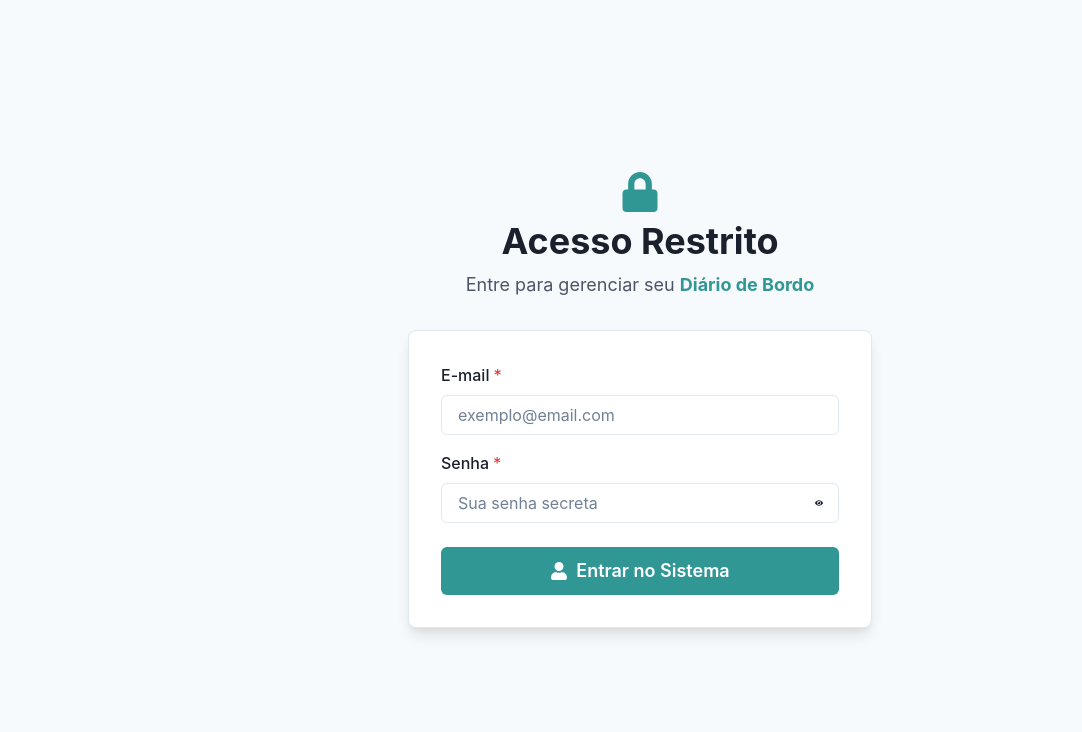
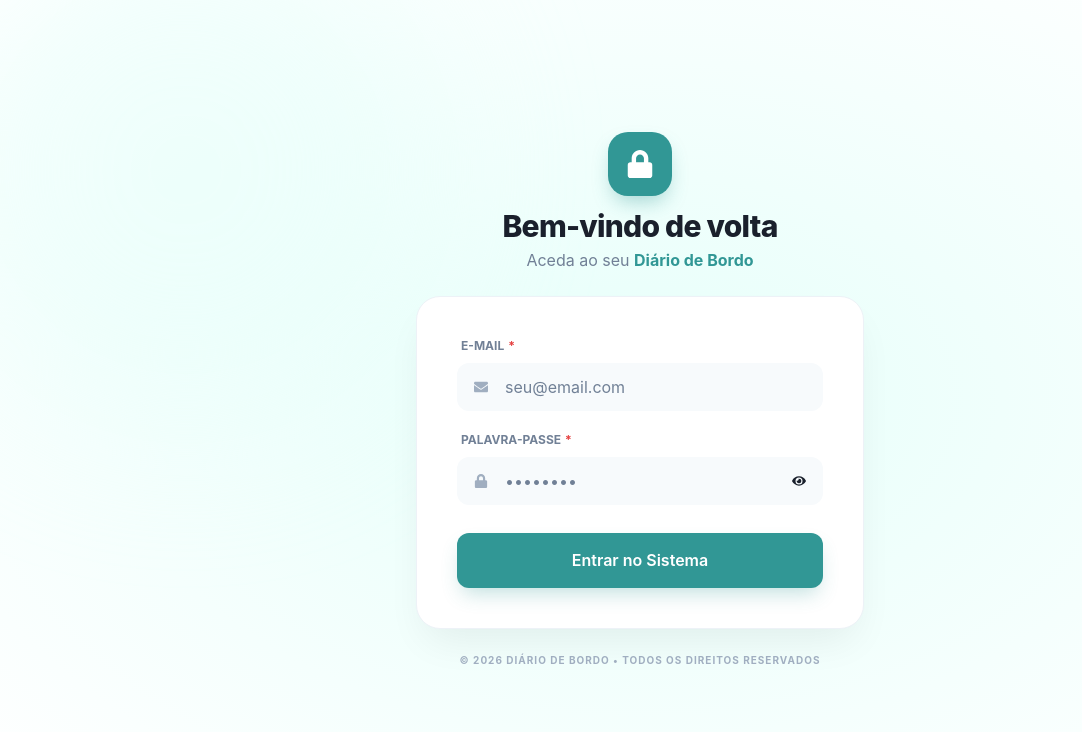
Before and after one commit to pedrokusssy/diario-bordo-frontend, a React (Vite) app: page / in a window 1280 px wide. Shown: the top 732 px of the page, without its empty margins (0-1082 px from the left). Built offline with nearby package versions, Linux system fonts and the light colour scheme; no server answers.

Commit message:
feature (new view : nova login page

```diff
--- a/src/pages/login.jsx
+++ b/src/pages/login.jsx
@@ -12,69 +12,69 @@ import {
   Icon,
   InputGroup,
   InputRightElement,
-  useToast
+  useToast,
+  InputLeftElement,
+  Center,
+  SlideFade,
+  Container,
+  VStack,
+  IconButton
 } from "@chakra-ui/react";
 import { useState } from "react";
-import { FaLock, FaUser, FaEye, FaEyeSlash } from "react-icons/fa";
-import { useNavigate } from "react-router-dom";
+import { FaLock, FaEye, FaEyeSlash, FaEnvelope } from "react-icons/fa";
 import api from "../services/api";
-import { useAppGlobal } from "../contexts/DiarioContext";
 
 function Login() {
   const [showPassword, setShowPassword] = useState(false);
   const [email, setEmail] = useState("");
   const [password, setPassword] = useState("");
+  const [isLoading, setIsLoading] = useState(false);
 
-  const {loginSucesso} = useAppGlobal();
+  const toast = useToast();
 
-  const navigate = useNavigate();
-  const toast = useToast();
+  // Cores Modernas
+  const bgGradient = useColorModeValue(
+    "radial(teal.50 0%, white 100%)",
+    "radial(gray.900 0%, gray.800 100%)"
+  );
+  const cardBg = useColorModeValue("white", "gray.700");
+  const inputBg = useColorModeValue("gray.50", "gray.800");
+  const subTextColor = useColorModeValue("gray.500", "gray.400");
 
   const handleLogin = async (e) => {
     e.preventDefault();
-
-    const dadosLogin = {
-      "email": email,
-      "password": password
-    }
+    setIsLoading(true);
 
     try {
-      console.log(dadosLogin)
-      // Dentro do handleLogin no login.jsx
-      const response = await api.post("/auth/login", dadosLogin);
-
+      const response = await api.post("/auth/login", { email, password });
       const { token, pessoaId, nome } = response.data;
 
-      // Guardamos o ID da pessoa para usar nas rotas de Diário
       localStorage.setItem("token", token);
       localStorage.setItem("pessoaId", pessoaId);
       localStorage.setItem("userName", nome);
       localStorage.setItem("isLogged", "true");
 
       toast({
-        title: "Bem-vindo!",
-        description: "Login realizado com sucesso.",
+        title: `Bem-vindo, ${nome}!`,
         status: "success",
-        duration: 3000,
+        duration: 2000,
+        variant: "subtle"
       });
 
-      // 2. Redireciona o utilizador para a Dashboard ou Lista de Diários
+      setTimeout(() => {
         window.location.href = "/diarios";
-
-      // 3. (Opcional mas recomendado) Força o Contexto a carregar os dados
-      // refreshAllData(); se estiveres a usar aquele contexto que criámos
+      }, 500);
 
     } catch (error) {
-      console.error("Erro no login. Credenciais erradas?", error);
       toast({
-        title: "Erro no login",
-        description: "E-mail ou senha inválidos.",
+        title: "Erro de Acesso",
+        description: "Credenciais inválidas.",
         status: "error",
         duration: 3000,
       });
+    } finally {
+      setIsLoading(false);
     }
-
-
   };
 
   return (
@@ -82,82 +82,139 @@ function Login() {
       minH="100vh"
       align="center"
       justify="center"
-      bg={useColorModeValue("gray.50", "gray.800")}
+      bgGradient={bgGradient}
+      position="relative"
+      px={4} // Margem de segurança para mobile
     >
-      <Stack spacing={8} mx="auto" maxW="lg" py={12} px={6} w="full">
-        {/* Cabeçalho */}
-        <Stack align="center">
-          <Icon as={FaLock} w={10} h={10} color="teal.500" />
-          <Heading fontSize="4xl" textAlign="center">
-            Acesso Restrito
+      {/* Decoração de fundo sutil */}
+      <Box
+        position="absolute" top="-10%" left="-5%"
+        w={{ base: "300px", md: "500px" }}
+        h={{ base: "300px", md: "500px" }}
+        bg="teal.50" borderRadius="full" filter="blur(80px)" opacity="0.5" zIndex={0}
+      />
+
+      <Container maxW={{ base: "full", sm: "md" }} p={0} zIndex={1}>
+        <SlideFade in={true} offsetY="20px">
+          <Stack spacing={6}>
+
+            {/* Header Responsivo */}
+            <VStack spacing={3} textAlign="center">
+              <Center
+                w={{ base: 14, md: 16 }}
+                h={{ base: 14, md: 16 }}
+                bg="teal.500"
+                borderRadius="20px"
+                shadow="0 10px 20px -5px rgba(49, 151, 149, 0.4)"
+              >
+                <Icon as={FaLock} w={{ base: 6, md: 7 }} h={{ base: 6, md: 7 }} color="white" />
+              </Center>
+              <Box>
+                <Heading
+                  fontSize={{ base: "2xl", md: "3xl" }}
+                  fontWeight="800"
+                  color={useColorModeValue("gray.800", "white")}
+                  letterSpacing="tight"
+                >
+                  Bem-vindo de volta
                 </Heading>
-          <Text fontSize="lg" color="gray.600">
-            Entre para gerenciar seu <Text as="span" fontWeight="bold" color="teal.500">Diário de Bordo</Text>
+                <Text color={subTextColor} fontSize={{ base: "sm", md: "md" }} mt={1}>
+                  Aceda ao seu <Text as="span" fontWeight="bold" color="teal.500">Diário de Bordo</Text>
                 </Text>
-        </Stack>
+              </Box>
+            </VStack>
 
-        {/* Card do Formulário */}
+            {/* Card com padding adaptável */}
             <Box
-          rounded="lg"
-          bg={useColorModeValue("white", "gray.700")}
-          boxShadow="lg"
-          p={8}
+              bg={cardBg}
+              p={{ base: 6, md: 10 }}
+              borderRadius={{ base: "2xl", md: "3xl" }}
+              boxShadow="0 20px 40px -10px rgba(0, 0, 0, 0.07)"
               borderWidth="1px"
+              borderColor={useColorModeValue("gray.100", "gray.600")}
             >
               <form onSubmit={handleLogin}>
-            <Stack spacing={4}>
+                <Stack spacing={5}>
+
                   <FormControl id="email" isRequired>
-                <FormLabel>E-mail</FormLabel>
-                <InputGroup>
+                    <FormLabel fontSize="xs" fontWeight="bold" color="gray.500" ml={1}>E-MAIL</FormLabel>
+                    <InputGroup size="lg">
+                      <InputLeftElement pointerEvents="none">
+                        <FaEnvelope color="#A0AEC0" size="14px" />
+                      </InputLeftElement>
                       <Input
                         type="email"
-                    placeholder="exemplo@email.com"
+                        placeholder="seu@email.com"
                         value={email}
                         onChange={(e) => setEmail(e.target.value)}
-                    focusBorderColor="teal.400"
+                        bg={inputBg}
+                        border="none"
+                        borderRadius="xl"
+                        fontSize="md"
+                        _focus={{ bg: useColorModeValue("white", "gray.800"), ring: 2, ringColor: "teal.400" }}
                       />
                     </InputGroup>
                   </FormControl>
 
                   <FormControl id="password" isRequired>
-                <FormLabel>Senha</FormLabel>
-                <InputGroup>
+                    <FormLabel fontSize="xs" fontWeight="bold" color="gray.500" ml={1}>PALAVRA-PASSE</FormLabel>
+                    <InputGroup size="lg">
+                      <InputLeftElement pointerEvents="none">
+                        <FaLock color="#A0AEC0" size="14px" />
+                      </InputLeftElement>
                       <Input
                         type={showPassword ? "text" : "password"}
-                    placeholder="Sua senha secreta"
+                        placeholder="••••••••"
                         value={password}
                         onChange={(e) => setPassword(e.target.value)}
-                    focusBorderColor="teal.400"
+                        bg={inputBg}
+                        border="none"
+                        borderRadius="xl"
+                        fontSize="md"
+                        _focus={{ bg: useColorModeValue("white", "gray.800"), ring: 2, ringColor: "teal.400" }}
                       />
-                  <InputRightElement h="full">
-                    <Button
+                      <InputRightElement w="3rem">
+                        <IconButton
+                          h="1.75rem"
+                          size="sm"
                           variant="ghost"
                           onClick={() => setShowPassword(!showPassword)}
-                    >
-                      {showPassword ? <FaEyeSlash /> : <FaEye />}
-                    </Button>
+                          icon={showPassword ? <FaEyeSlash /> : <FaEye />}
+                          aria-label={showPassword ? "Esconder senha" : "Mostrar senha"}
+                        />
                       </InputRightElement>
                     </InputGroup>
                   </FormControl>
 
-              <Stack spacing={10} pt={2}>
                   <Button
                     type="submit"
+                    colorScheme="teal"
                     size="lg"
-                  bg="teal.500"
-                  color="white"
-                  _hover={{
-                    bg: "teal.600",
-                  }}
-                  leftIcon={<FaUser />}
+                    fontSize="md"
+                    h="55px"
+                    borderRadius="xl"
+                    isLoading={isLoading}
+                    loadingText="A entrar..."
+                    shadow="0 10px 20px -5px rgba(49, 151, 149, 0.3)"
+                    _hover={{ transform: "translateY(-1px)", shadow: "0 15px 25px -5px rgba(49, 151, 149, 0.4)" }}
+                    _active={{ transform: "translateY(0)" }}
+                    transition="all 0.2s"
+                    mt={2}
                   >
                     Entrar no Sistema
                   </Button>
                 </Stack>
-            </Stack>
               </form>
             </Box>
+
+            {/* Footer */}
+            <Text textAlign="center" color="gray.400" fontSize="10px" fontWeight="bold" letterSpacing="1px">
+              © {new Date().getFullYear()} DIÁRIO DE BORDO • TODOS OS DIREITOS RESERVADOS
+            </Text>
+
           </Stack>
+        </SlideFade>
+      </Container>
     </Flex>
   );
 }
```
Lines whose indentation alone changed are shown as unchanged.
